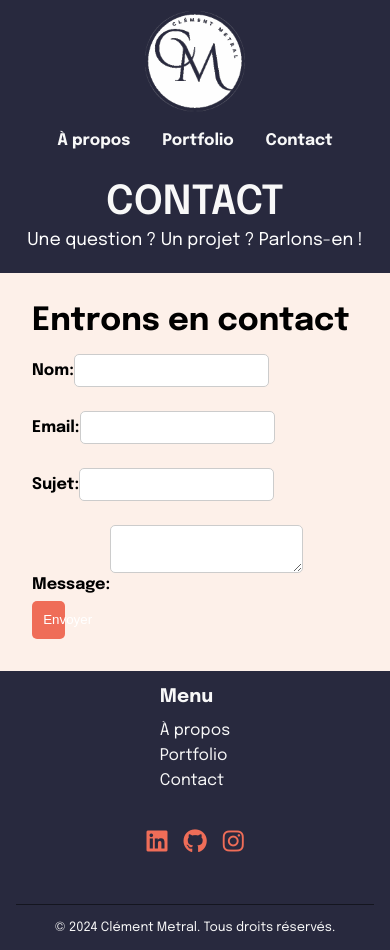
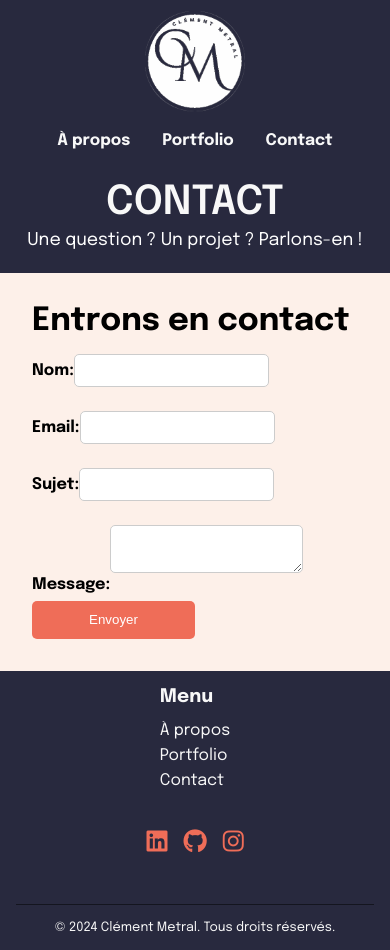
Before and after one commit to ClemMc/mon-portfolio, a React (Create React App) app: page /contact in a window 390 px wide. Built offline with nearby package versions, Linux system fonts and the light colour scheme.

Commit message:
fix button contact

```diff
--- a/src/styles/contact.scss
+++ b/src/styles/contact.scss
@@ -37,6 +37,9 @@
         &:hover {
           background-color: #f62c0d;
         }
+        @media (max-width: 480px) {
+            width: 50%;
+        }
       }
     }
   }
```
